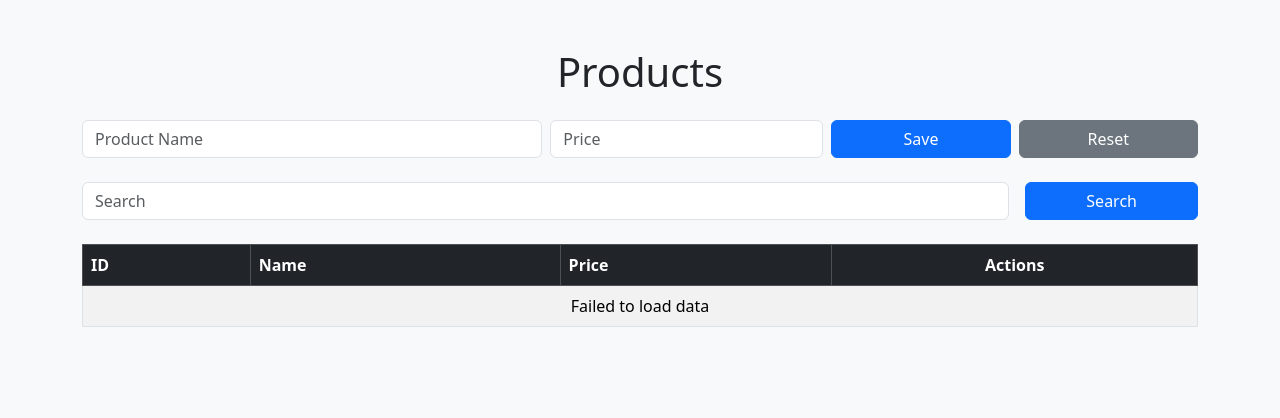
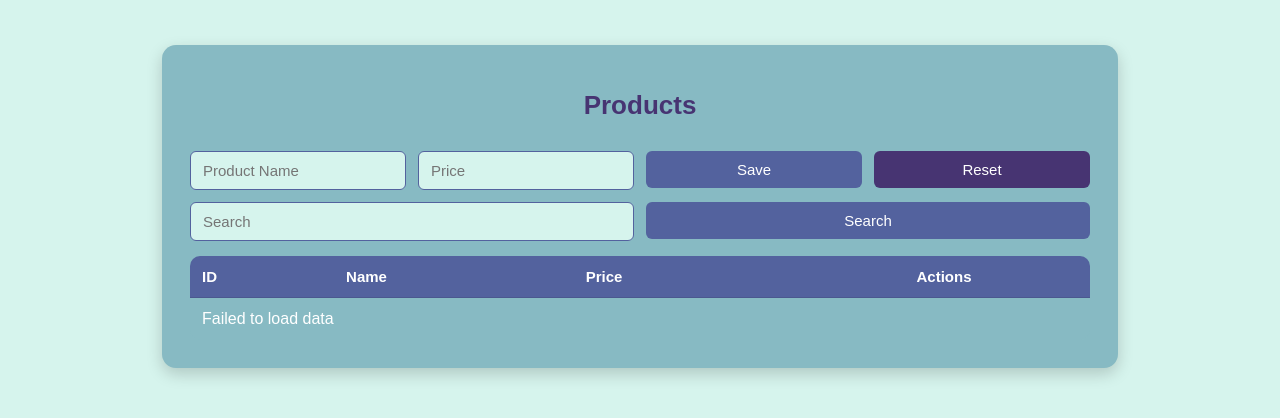
Before and after one commit to dafaalz/CRUD-AJAX, a CodeIgniter 4 app: the page made by app/Views/product_view.php in a window 1280 px wide. Shown: the top 418 px of the page. Run offline with PHP 8.4 and a stand-in for CodeIgniter, Linux system fonts and the light colour scheme; the template is opened without the code that fills it, so the values that code supplies are empty; some libraries are stand-ins or nearby versions.

Commit message:
changed product view styling

```diff
--- a/app/Views/product_view.php
+++ b/app/Views/product_view.php
@@ -3,41 +3,156 @@
 <head>
     <meta charset="UTF-8">
     <meta name="viewport" content="width=device-width, initial-scale=1.0">
-    <title>AJAX CRUD CI4 Bootstrap MWAH</title>
-    <!-- butstrep 5 -->
-    <link href="https://cdn.jsdelivr.net/npm/bootstrap@5.3.1/dist/css/bootstrap.min.css" rel="stylesheet">
+    <title>AJAX CRUD CI4 MWAh</title>
     <script src="https://code.jquery.com/jquery-3.7.0.min.js"></script>
+<style>
+    :root {
+        --main: #D6F4ED;    /* 60% */
+        --secondary: #87BAC3; /* 30% */
+        --accent: #53629E;   /* 10% */
+        --deep: #473472;
+    }
+
+    body {
+        background-color: var(--main);
+        margin: 0;
+        font-family: 'Arial', sans-serif;
+        color: #222;
+    }
+
+    .app-container {
+        width: 92%;
+        max-width: 900px;
+        margin: 45px auto;
+        background: var(--secondary);
+        padding: 28px;
+        border-radius: 14px;
+        box-shadow: 0 6px 16px rgba(0,0,0,0.18);
+    }
+
+    h1 {
+        text-align: center;
+        color: var(--deep);
+        font-size: 26px;
+        margin-bottom: 30px;
+        font-weight: 700;
+    }
+
+    /* --- FORM LAYOUT --- */
+    .form-row {
+        display: flex;
+        gap: 12px;
+        flex-wrap: wrap;
+        margin-bottom: 12px;
+    }
+
+    .form-col {
+        flex: 1;
+        min-width: 150px;
+        display: flex;
+        flex-direction: column;
+    }
+
+    input.form-control {
+        background: var(--main);
+        border: 1px solid var(--accent);
+        border-radius: 6px;
+        padding: 10px 12px;
+        font-size: 15px;
+    }
+
+    button {
+        padding: 10px 12px;
+        border-radius: 6px;
+        font-size: 15px;
+        cursor: pointer;
+        border: none;
+        transition: 0.2s;
+    }
+
+    .btn-custom {
+        background: var(--accent);
+        color: #fff;
+    }
+    .btn-custom:hover { opacity: 0.85; }
+
+    .btn-warning-custom {
+        background: var(--deep);
+        color: #fff;
+    }
+    .btn-warning-custom:hover { opacity: .85; }
+
+    .btn-danger-custom {
+        background: var(--accent);
+        color: #fff;
+    }
+
+    /* --- TABLE --- */
+    table {
+        width: 100%;
+        border-collapse: collapse;
+        margin-top: 15px;
+        border-radius: 10px;
+        overflow: hidden;
+        background: var(--secondary);
+    }
+
+    table th {
+        background: var(--accent);
+        color: #fff;
+        padding: 12px;
+        font-size: 15px;
+        text-align: left;
+    }
+
+    table td {
+        color: #fff;
+        text-shadow: #222;
+        padding: 12px;
+        border-top: 1px solid rgba(0,0,0,0.1);
+    }
+
+    .actions {
+        text-align: center;
+    }
+
+    .small-btn {
+        padding: 6px 10px;
+        border-radius: 6px;
+        margin: 0 2px;
+    }
+</style>
 </head>
-<body class="bg-light">
-<div class="container my-5">
+<body>
+<div class="app-container">
     <h1 class="mb-4 text-center">Products</h1>
 
     <!-- Form -->
     <form id="productForm" class="mb-4">
         <input type="hidden" name="id" id="id">
-        <div class="row g-2">
-            <div class="col-md-5">
+        <div class="form-row">
+            <div class="form-col">
                 <input type="text" name="name" id="name" class="form-control" placeholder="Product Name" required>
             </div>
-            <div class="col-md-3">
+            <div class="form-col">
                 <input type="number" name="price" id="price" class="form-control" placeholder="Price" required step="0.01">
             </div>
-            <div class="col-md-2">
-                <button type="submit" class="btn btn-primary w-100">Save</button>
+            <div class="form-col">
+                <button type="submit" class="btn-custom">Save</button>
             </div>
-            <div class="col-md-2">
-                <button type="button" id="resetForm" class="btn btn-secondary w-100">Reset</button>
+            <div class="form-col">
+                <button type="button" id="resetForm" class="btn-warning-custom">Reset</button>
             </div>
         </div>
     </form>
 
     <form id="searchForm" class="mb-4">
-        <div class="row g-3">
-            <div class="col-md-10">
+        <div class="form-row">
+            <div class="form-col">
                 <input type="text" name="search" id="search" class="form-control" placeholder="Search">
             </div>
-            <div class="col-md-2">
-                <button type="submit" class="btn btn-primary w-100">Search</button>
+            <div class="form-col">
+                <button type="submit" class="btn-custom">Search</button>
             </div>
         </div>
     </form>
@@ -49,7 +164,7 @@
                 <th>ID</th>
                 <th>Name</th>
                 <th>Price</th>
-                <th class="text-center">Actions</th>
+                <th class="actions">Actions</th>
             </tr>
         </thead>
         <tbody></tbody>
@@ -69,9 +184,9 @@
                                 <td>${p.id}</td>
                                 <td>${p.name}</td>
                                 <td>${p.price}</td>
-                                <td class="text-center">
-                                    <button class="btn btn-sm btn-warning edit me-1" data-id="${p.id}">Edit</button>
-                                    <button class="btn btn-sm btn-danger delete" data-id="${p.id}">Delete</button>
+                                <td class="actions">
+                                    <button class="small-btn btn-warning-custom edit" data-id="${p.id}">Edit</button>
+                                    <button class="small-btn btn-danger-custom delete" data-id="${p.id}">Delete</button>
                                 </td>
                             </tr>`;
                 });
@@ -174,7 +289,5 @@
         });
     });
 </script>
-<!-- butstrep 5 js bundle -->
-<script src="https://cdn.jsdelivr.net/npm/bootstrap@5.3.1/dist/js/bootstrap.bundle.min.js"></script>
 </body>
 </html>
```
